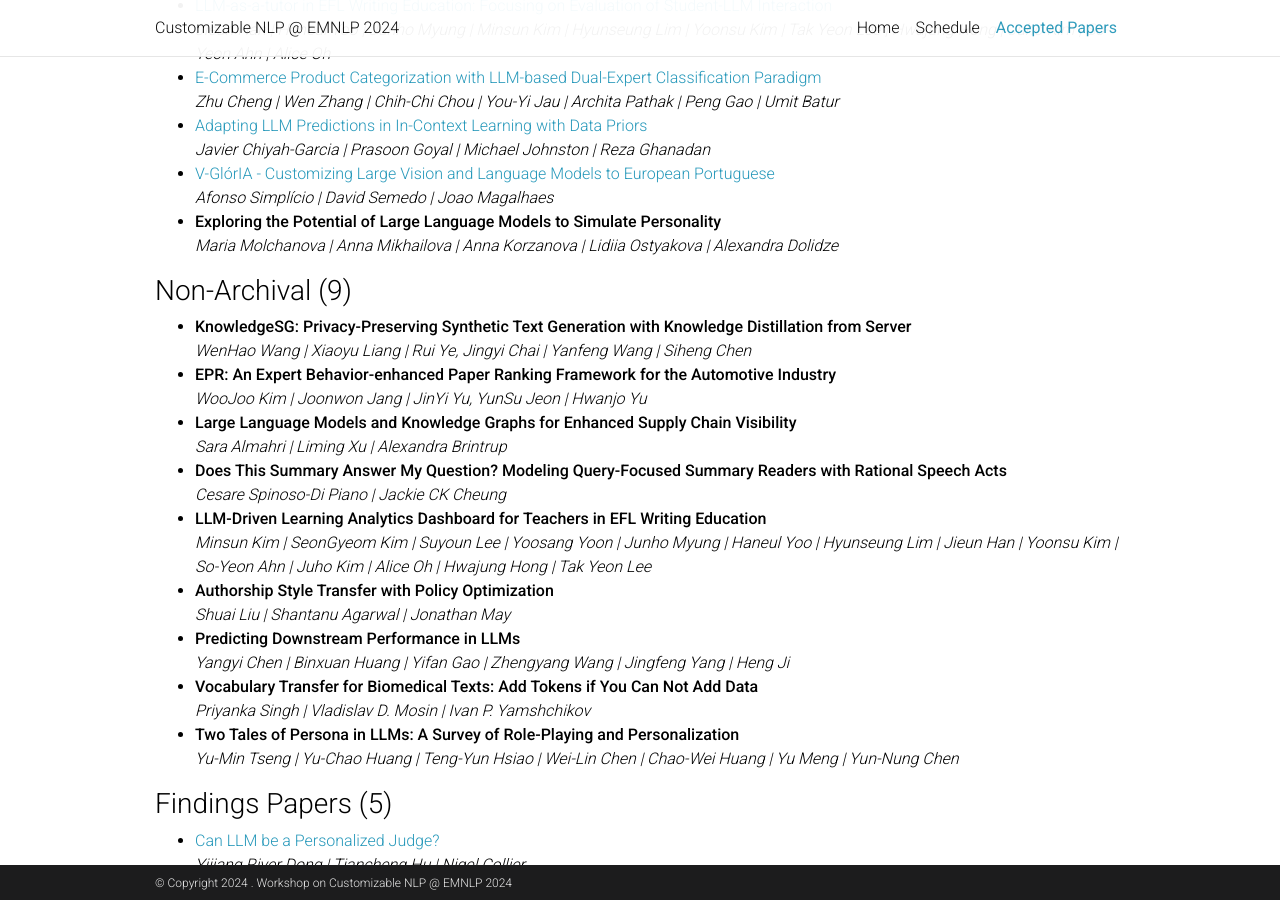
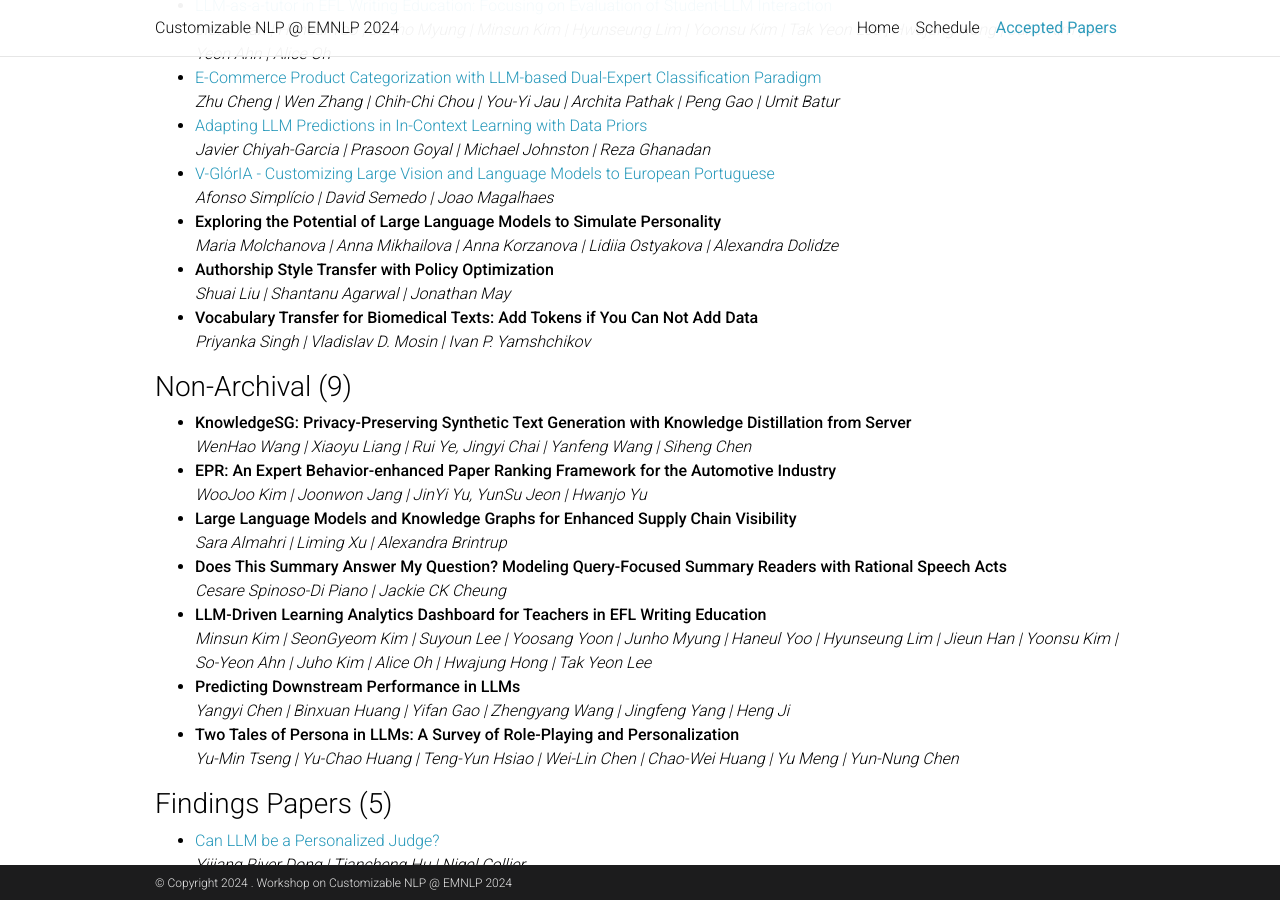
Before and after one commit to customnlp4u-24/customnlp4u-24.github.io, a Jekyll site: the page built from _pages/accepted_papers.md, in a window 1280 px wide and 900 px high, scrolled down 1280 px. Built offline with Jekyll 4.4.1, drawn with Linux system fonts in a browser that asks for light colours; comment, search, counter and statistics services are not loaded; a style sheet for code colours, icons or effects is not loaded; part of the change alters nothing that is shown.

```diff
--- a/_pages/accepted_papers.md
+++ b/_pages/accepted_papers.md
@@ -61,6 +61,10 @@ We received 78 paper submissions. Among 71 active submissions, we accepted 34 pa
 *Afonso Simplício | David Semedo | Joao Magalhaes*
 - **Exploring the Potential of Large Language Models to Simulate Personality**
 *Maria Molchanova | Anna Mikhailova | Anna Korzanova | Lidiia Ostyakova | Alexandra Dolidze*
+- **Authorship Style Transfer with Policy Optimization**
+*Shuai Liu | Shantanu Agarwal | Jonathan May*
+- **Vocabulary Transfer for Biomedical Texts: Add Tokens if You Can Not Add Data**
+*Priyanka Singh | Vladislav D. Mosin | Ivan P. Yamshchikov*
 
 ### Non-Archival (9)
 - **KnowledgeSG: Privacy-Preserving Synthetic Text Generation with Knowledge Distillation from Server**
@@ -73,12 +77,8 @@ We received 78 paper submissions. Among 71 active submissions, we accepted 34 pa
 *Cesare Spinoso-Di Piano | Jackie CK Cheung*
 - **LLM-Driven Learning Analytics Dashboard for Teachers in EFL Writing Education**
 *Minsun Kim | SeonGyeom Kim | Suyoun Lee | Yoosang Yoon | Junho Myung | Haneul Yoo | Hyunseung Lim | Jieun Han | Yoonsu Kim | So-Yeon Ahn | Juho Kim | Alice Oh | Hwajung Hong | Tak Yeon Lee*
-- **Authorship Style Transfer with Policy Optimization**
-*Shuai Liu | Shantanu Agarwal | Jonathan May*
 - **Predicting Downstream Performance in LLMs**
 *Yangyi Chen | Binxuan Huang | Yifan Gao | Zhengyang Wang | Jingfeng Yang | Heng Ji*
-- **Vocabulary Transfer for Biomedical Texts: Add Tokens if You Can Not Add Data**
-*Priyanka Singh | Vladislav D. Mosin | Ivan P. Yamshchikov*
 - **Two Tales of Persona in LLMs: A Survey of Role-Playing and Personalization**
 *Yu-Min Tseng | Yu-Chao Huang | Teng-Yun Hsiao | Wei-Lin Chen | Chao-Wei Huang | Yu Meng | Yun-Nung Chen*
 
```
